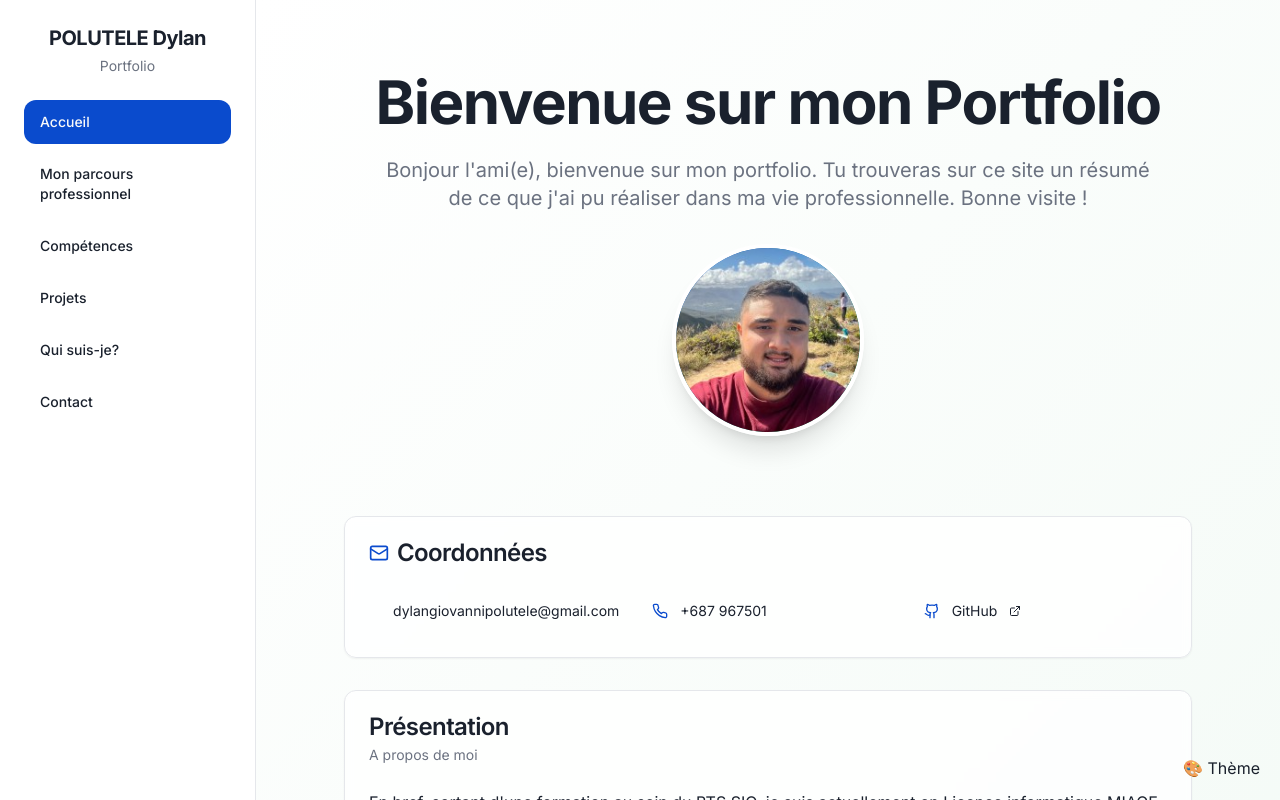
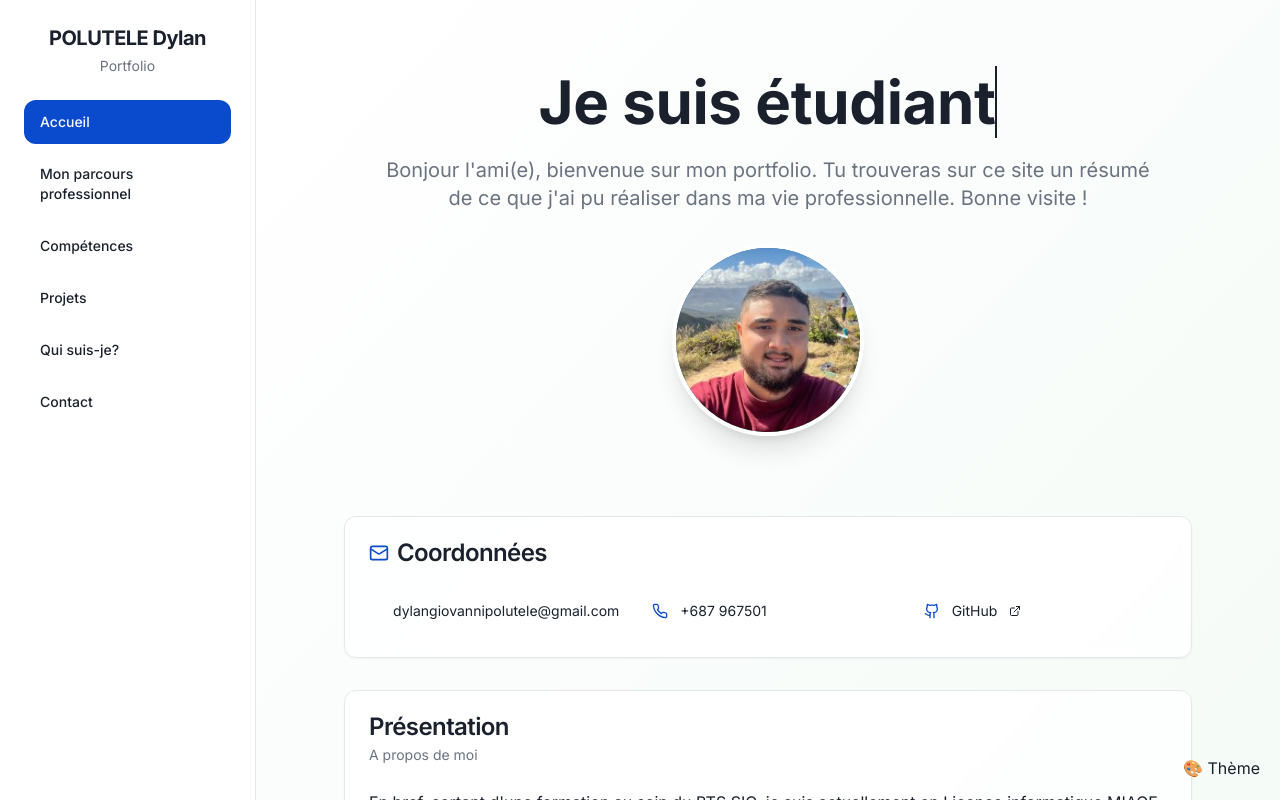
Before and after one commit to dpolutele/portfolio-test, a React (Vite) app: page /portfolio/ in a window 1280 px wide. Shown: the top 800 px of the page. Built offline with nearby package versions, Linux system fonts and the light colour scheme.

Commit message:
maj du main

```diff
--- a/client/App.tsx
+++ b/client/App.tsx
@@ -20,8 +20,8 @@ const ThemeSwitcher = () => {
   const [isOpen, setIsOpen] = useState(false);
 
   const themes = [
-    { name: 'default', label: 'Classique' },
-    { name: 'dark', label: 'Sombre' },
+    { name: 'default', label: 'Classic' },
+    { name: 'dark', label: 'Dark' },
   ];
 
   useEffect(() => {
--- a/client/pages/Home.tsx
+++ b/client/pages/Home.tsx
@@ -8,6 +8,97 @@ import {
 import { Button } from "@/components/ui/button";
 import { Mail, Phone, Github, ExternalLink } from "lucide-react";
 import { Link } from "react-router-dom";
+import { useState, useEffect } from "react";
+
+function TypingEffect() {
+  // Étapes fixes
+  const fixedTexts = [
+    "Bienvenue sur mon Portfolio",
+    "Je suis étudiant en informatique",
+  ];
+
+  // Mots dynamiques à faire défiler après "Futur "
+  const dynamicWords = [
+    "Technicien",
+    "Ingénieur",
+    "Administrateur Systèmes et Réseaux",
+  ];
+
+  const [displayedText, setDisplayedText] = useState("");
+  const [phase, setPhase] = useState<"fixed1" | "fixed2" | "dynamic">("fixed1");
+  const [charIndex, setCharIndex] = useState(0);
+  const [wordIndex, setWordIndex] = useState(0);
+  const [deleting, setDeleting] = useState(false);
+
+  useEffect(() => {
+    let timeout: NodeJS.Timeout;
+
+    if (phase === "fixed1") {
+      if (charIndex <= fixedTexts[0].length) {
+        timeout = setTimeout(() => {
+          setDisplayedText(fixedTexts[0].slice(0, charIndex));
+          setCharIndex(charIndex + 1);
+        }, 100);
+      } else {
+        timeout = setTimeout(() => {
+          setPhase("fixed2");
+          setCharIndex(0);
+        }, 1000);
+      }
+    } else if (phase === "fixed2") {
+      if (charIndex <= fixedTexts[1].length) {
+        timeout = setTimeout(() => {
+          setDisplayedText(fixedTexts[1].slice(0, charIndex));
+          setCharIndex(charIndex + 1);
+        }, 100);
+      } else {
+        timeout = setTimeout(() => {
+          setPhase("dynamic");
+          setCharIndex(0);
+          setDeleting(false);
+          setWordIndex(0);
+        }, 1500);
+      }
+    } else if (phase === "dynamic") {
+      const baseText = "Futur ";
+      const currentWord = dynamicWords[wordIndex];
+
+      if (!deleting) {
+        // Tape le mot dynamique
+        if (charIndex <= currentWord.length) {
+          timeout = setTimeout(() => {
+            setDisplayedText(baseText + currentWord.slice(0, charIndex));
+            setCharIndex(charIndex + 1);
+          }, 150);
+        } else {
+          timeout = setTimeout(() => setDeleting(true), 2000);
+        }
+      } else {
+        // Efface le mot dynamique
+        if (charIndex >= 0) {
+          timeout = setTimeout(() => {
+            setDisplayedText(baseText + currentWord.slice(0, charIndex));
+            setCharIndex(charIndex - 1);
+          }, 100);
+        } else {
+          timeout = setTimeout(() => {
+            setDeleting(false);
+            setWordIndex((wordIndex + 1) % dynamicWords.length);
+            setCharIndex(0);
+          }, 500);
+        }
+      }
+    }
+
+    return () => clearTimeout(timeout);
+  }, [charIndex, deleting, phase, wordIndex]);
+
+  return (
+    <span className="font-bold text-4xl md:text-6xl border-r-2 border-foreground animate-blink-caret">
+      {displayedText}
+    </span>
+  );
+}
 
 export default function Home() {
   return (
@@ -15,8 +106,8 @@ export default function Home() {
       <div className="max-w-4xl mx-auto p-6 space-y-8">
         {/* Hero Section */}
         <section className="text-center py-12 animate-fade-in">
-          <h1 className="text-4xl md:text-6xl font-bold text-foreground mb-6">
-            Bienvenue sur mon Portfolio
+          <h1 className="mb-6">
+            <TypingEffect />
           </h1>
           <p className="text-lg md:text-xl text-muted-foreground max-w-3xl mx-auto leading-relaxed">
             Bonjour l'ami(e), bienvenue sur mon portfolio. Tu trouveras sur ce
```
